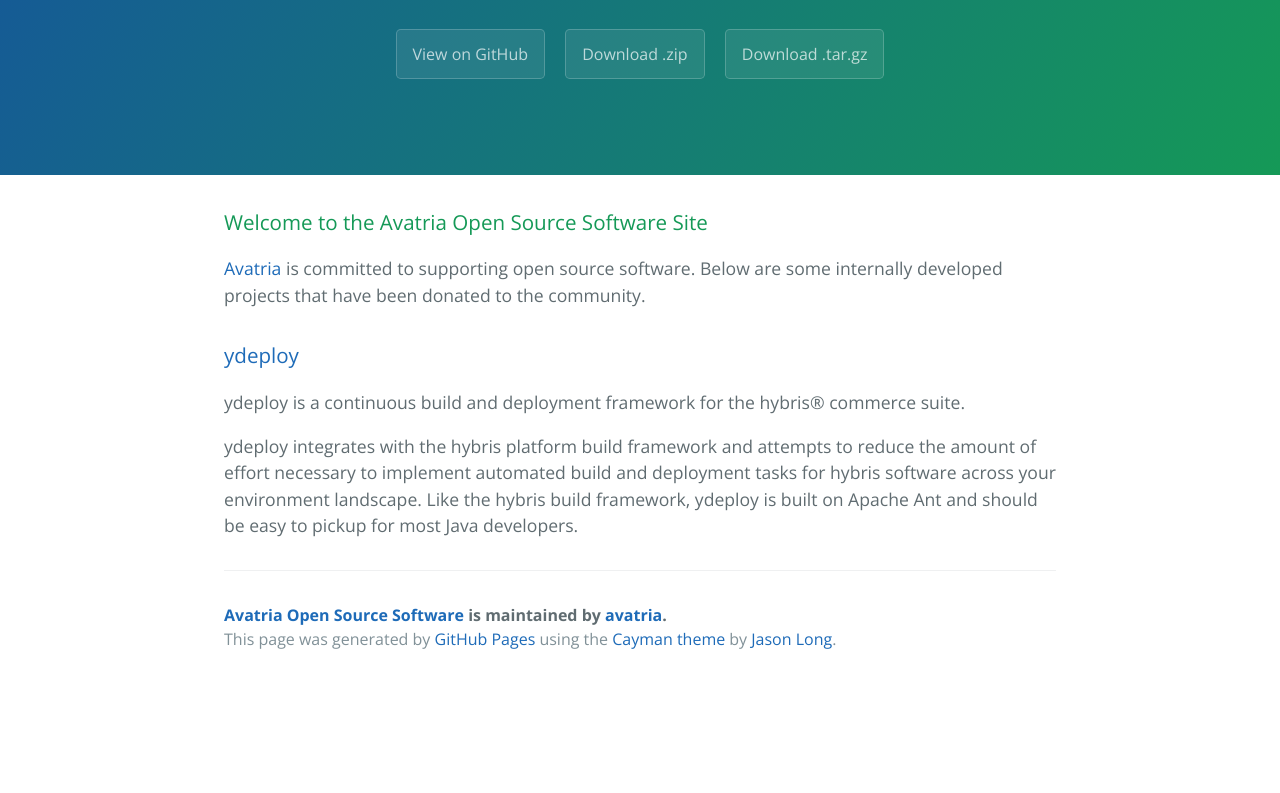
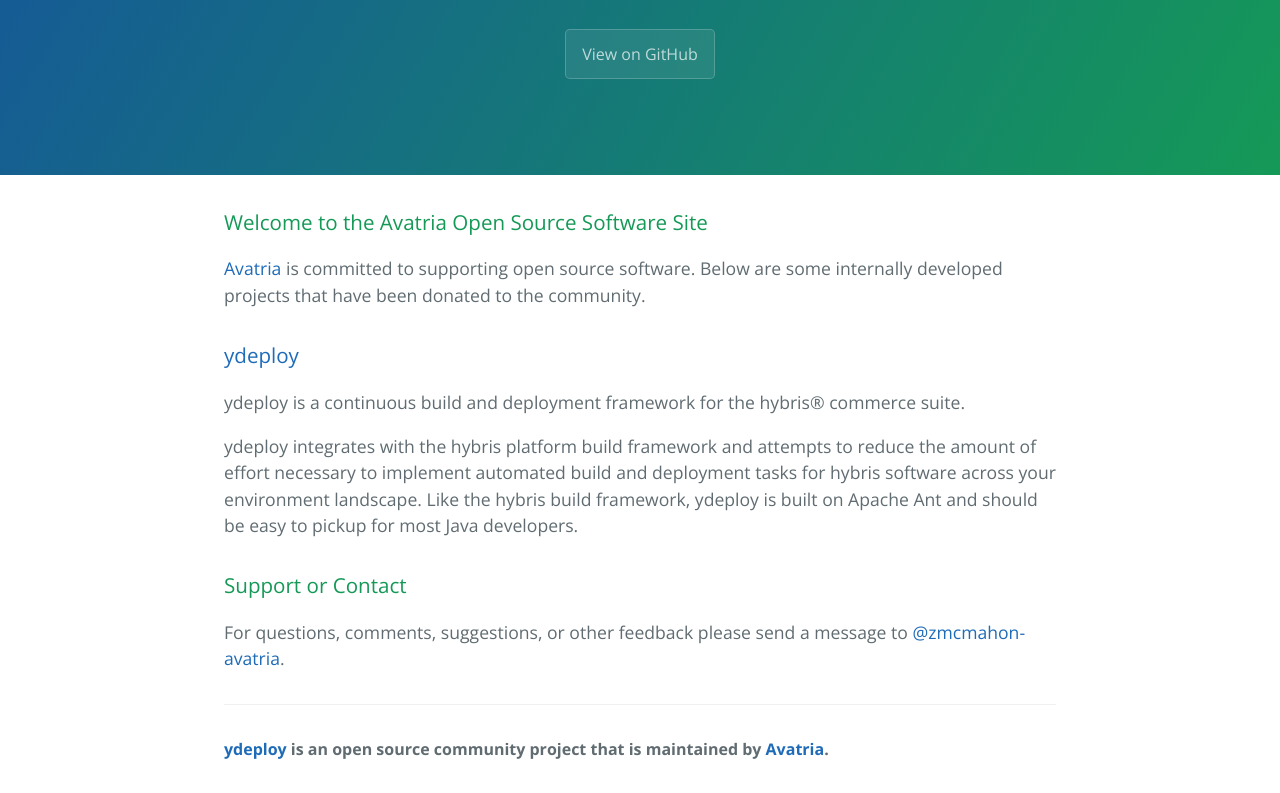
Before and after one commit to avatria/avatria, a plain HTML site: page index.html in a window 1280 px wide. Shown: the part 161-954 px from the top of the page. Before the commit the page ends 844 px from the top, so only its background shows below. Drawn offline with nearby package versions, Linux system fonts and the light colour scheme.

Commit message:
Update index.html

```diff
--- a/index.html
+++ b/index.html
@@ -2,7 +2,7 @@
 <html lang="en-us">
   <head>
     <meta charset="UTF-8">
-    <title>Avatria Open Source Software by avatria</title>
+    <title>Avatria Open Source Software</title>
     <meta name="viewport" content="width=device-width, initial-scale=1">
     <link rel="stylesheet" type="text/css" href="stylesheets/normalize.css" media="screen">
     <link href='https://fonts.googleapis.com/css?family=Open+Sans:400,700' rel='stylesheet' type='text/css'>
@@ -13,9 +13,7 @@
     <section class="page-header">
       <h1 class="project-name">Avatria Open Source Software</h1>
       <h2 class="project-tagline"></h2>
-      <a href="https://github.com/avatria/avatria" class="btn">View on GitHub</a>
-      <a href="https://github.com/avatria/avatria/zipball/master" class="btn">Download .zip</a>
-      <a href="https://github.com/avatria/avatria/tarball/master" class="btn">Download .tar.gz</a>
+      <a href="https://github.com/avatria" class="btn">View on GitHub</a>
     </section>
 
     <section class="main-content">
@@ -32,12 +30,13 @@
 
 <p>ydeploy integrates with the hybris platform build framework and attempts to reduce the amount of effort necessary to implement automated build and deployment tasks for hybris software across your environment landscape. Like the hybris build framework, ydeploy is built on Apache Ant and should be easy to pickup for most Java developers.</p>
 
+<h3>
+<a id="support-or-contact" class="anchor" href="#support-or-contact" aria-hidden="true"><span class="octicon octicon-link"></span></a>Support or Contact</h3>
+
+<p>For questions, comments, suggestions, or other feedback please send a message to <a href="https://github.com/zmcmahon-avatria" class="user-mention">@zmcmahon-avatria</a>.</p>
       <footer class="site-footer">
-        <span class="site-footer-owner"><a href="https://github.com/avatria/avatria">Avatria Open Source Software</a> is maintained by <a href="https://github.com/avatria">avatria</a>.</span>
-
-        <span class="site-footer-credits">This page was generated by <a href="https://pages.github.com">GitHub Pages</a> using the <a href="https://github.com/jasonlong/cayman-theme">Cayman theme</a> by <a href="https://twitter.com/jasonlong">Jason Long</a>.</span>
+        <span class="site-footer-owner"><a href="https://github.com/avatria/ydeploy">ydeploy</a> is an open source community project that is maintained by <a href="http://www.avatria.com">Avatria</a>.</span>
       </footer>
-
     </section>
 
             <script type="text/javascript">
```
